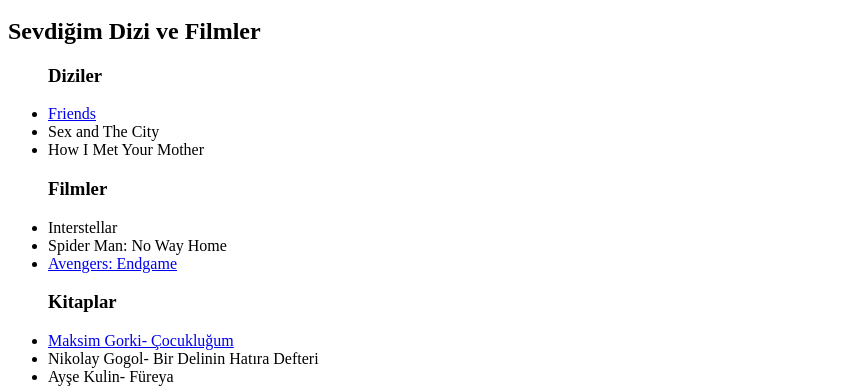
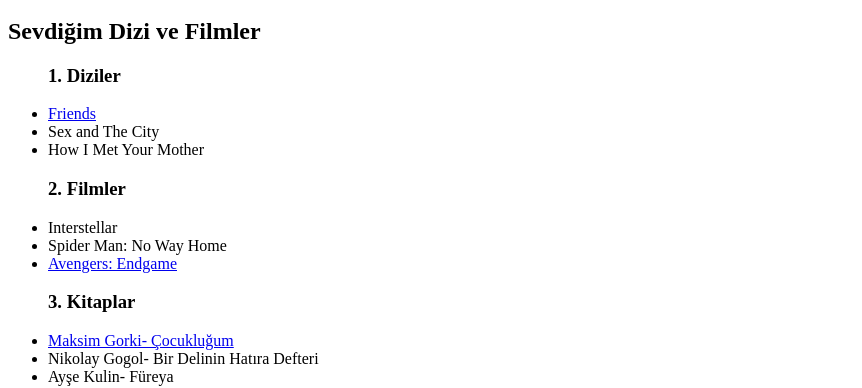
Before and after one commit to gamzeky/HTML--Odev1, a plain HTML site: page index.html in a window 1280 px wide. Shown: the part 165-553 px from the top of the page, without its empty margins (0-862 px from the left). Drawn offline with Linux system fonts and the light colour scheme.

Commit message:
Update index.html

```diff
--- a/index.html
+++ b/index.html
@@ -18,7 +18,7 @@
     <h2><strong>Sevdiğim Dizi ve Filmler</strong></h2>
     <h3>
       <ol>
-        Diziler
+        1. Diziler
       </ol>
     </h3>
     <ul>
@@ -33,7 +33,7 @@
 
     <h3>
       <ol>
-        Filmler
+        2. Filmler
       </ol>
     </h3>
     <ul>
@@ -47,7 +47,7 @@
     </ul>
     <h3>
       <ol>
-        Kitaplar
+       3. Kitaplar
       </ol>
     </h3>
     <ul>
```
